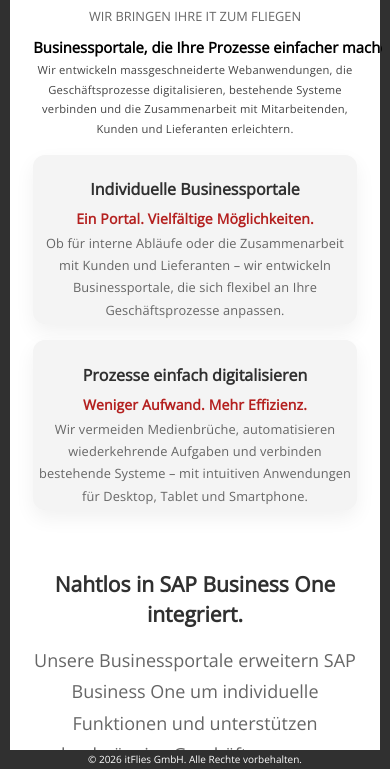
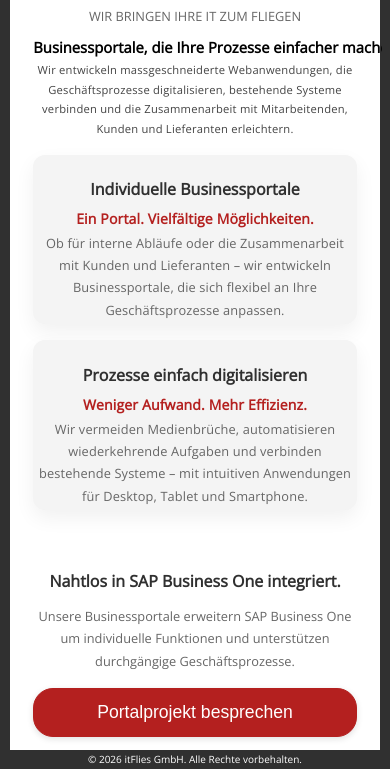
Before and after one commit to itflies/itflies.github.io, a plain HTML site: page index.html in a window 390 px wide. Shown: the part 75-844 px from the top of the page. Drawn offline with Linux system fonts and the light colour scheme.

Commit message:
finetuning css

```diff
--- a/assets/css/main.css
+++ b/assets/css/main.css
@@ -306,12 +306,12 @@ p {
 }
 
 .hero-integration-title {
-    font-size: 21px;
+    font-size: 1.4em;
     font-weight: 600;
 }
 
 .hero-integration-text {
-    font-size: 18px;
+    font-size: 1.2em;
     font-weight: 400;
     color: #666;
 }
--- a/assets/css/mobile.css
+++ b/assets/css/mobile.css
@@ -285,6 +285,16 @@
   p {
     font-size: 0.9rem;
     /* line-height: 1.7em; */
+  }
+  .hero-integration-title {
+      font-size: 1em;
+      font-weight: 600;
+  }
+
+  .hero-integration-text {
+      font-size: 0.8em;
+      font-weight: 400;
+      color: #666;
   }
 
   .custom-p {
```
